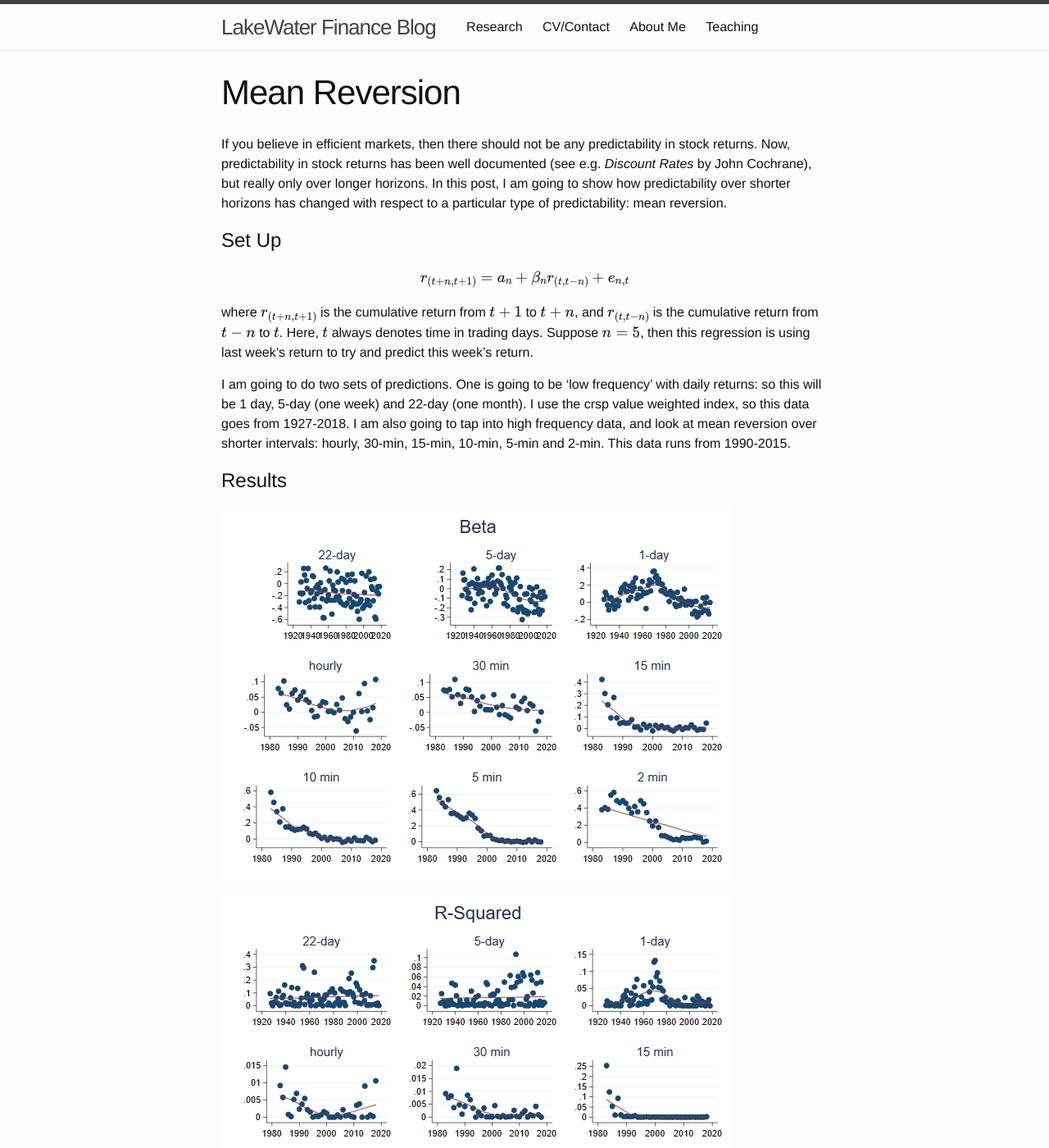
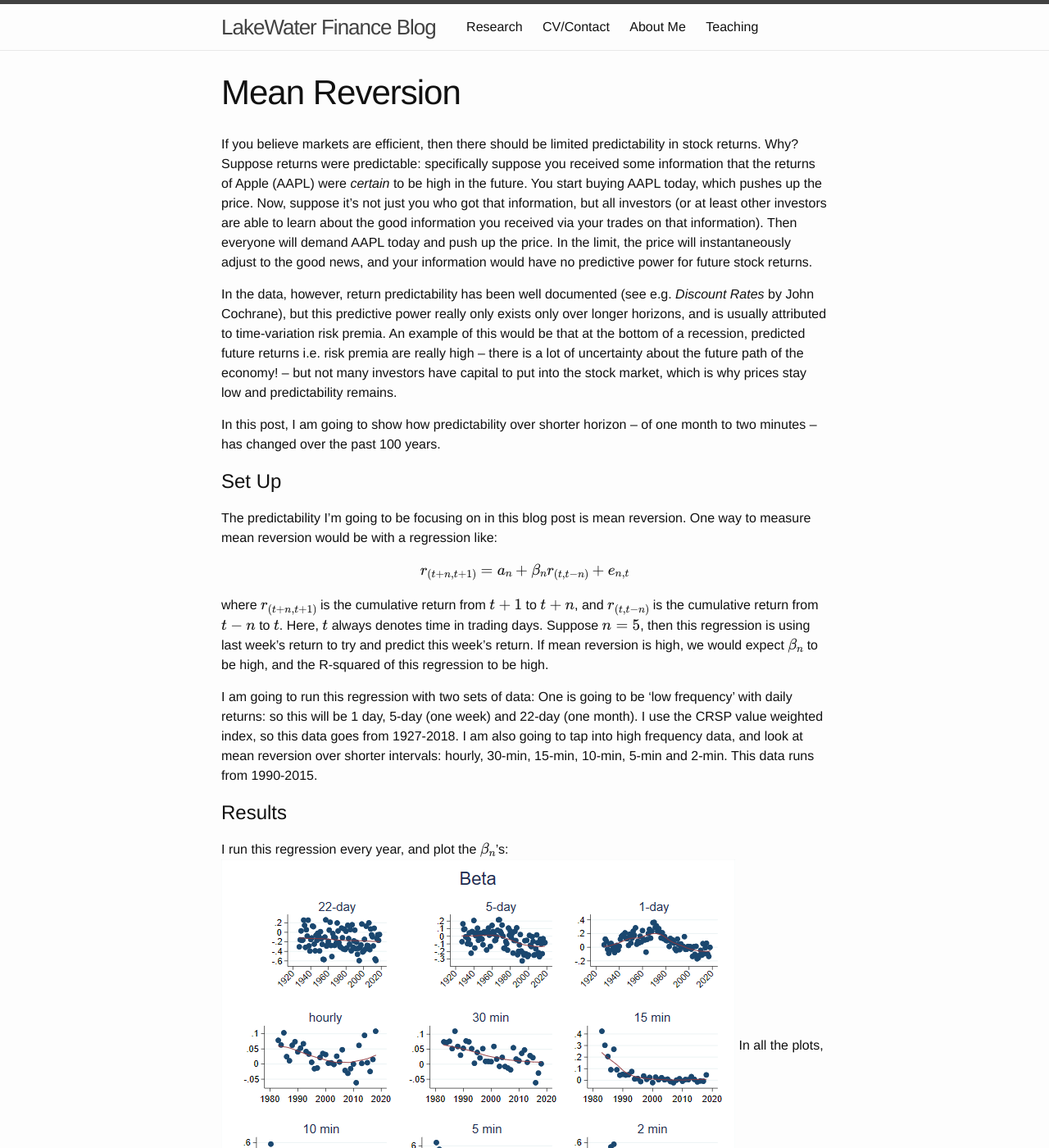
Before and after one commit to mcsammon/mcsammon.github.io, a Jekyll site: the page built from _posts/2020-06-12-meanreversion.md, in a window 1280 px wide and 1400 px high. Shown: the whole window at 82% size. Built offline with Jekyll 4.4.1, drawn with Linux system fonts in a browser that asks for light colours; formulas are drawn with MathJax 3; comment, search, counter and statistics services are not loaded; some of the changed text lies outside the part shown.

Commit message:
new post images

```diff
--- a/_posts/2020-06-12-meanreversion.md
+++ b/_posts/2020-06-12-meanreversion.md
@@ -3,20 +3,29 @@
 title:  "Mean Reversion"
 ---
 
-If you believe in efficient markets, then there should not be any predictability in stock returns.  Now, predictability in stock returns has been well documented (see e.g. *Discount Rates* by John Cochrane), but really only over longer horizons.  In this post, I am going to show how predictability over shorter horizons has changed with respect to a particular type of predictability: mean reversion.
+If you believe markets are efficient, then there should be limited predictability in stock returns.  Why?  Suppose returns were predictable: specifically suppose you received some information that the returns of Apple (AAPL) were *certain* to be high in the future.  You start buying AAPL today, which pushes up the price.  Now, suppose it's not just you who got that information, but all investors (or at least other investors are able to learn about the good information you received via your trades on that information).  Then everyone will demand AAPL today and push up the price.  In the limit, the price will instantaneously adjust to the good news, and your information would have no predictive power for future stock returns.
+
+In the data, however, return predictability has been well documented (see e.g. *Discount Rates* by John Cochrane), but this predictive power really only exists only over longer horizons, and is usually attributed to time-variation risk premia.  An example of this would be that at the bottom of a recession, predicted future returns i.e. risk premia are really high -- there is a lot of uncertainty about the future path of the economy! -- but not many investors have capital to put into the stock market, which is why prices stay low and predictability remains.
+
+In this post, I am going to show how predictability over shorter horizon -- of one month to two minutes -- has changed over the past 100 years.
 
 # Set Up
 
+The predictability I'm going to be focusing on in this blog post is mean reversion.  One way to measure mean reversion would be with a regression like:
 \begin{equation}
 r_{(t+n,t+1)}=a_n + \beta_{n}r_{(t,t-n)}  + e_{n,t}
 \end{equation}
-where $$r_{(t+n,t+1)}$$ is the cumulative return from $$t+1$$ to $$t+n$$,  and $$r_{(t,t-n)}$$ is the cumulative return from $$t-n$$ to $$t$$.  Here, $$t$$ always denotes time in trading days.  Suppose $$n=5$$, then this regression is using last week's return to try and predict this week's return.
+where $$r_{(t+n,t+1)}$$ is the cumulative return from $$t+1$$ to $$t+n$$,  and $$r_{(t,t-n)}$$ is the cumulative return from $$t-n$$ to $$t$$.  Here, $$t$$ always denotes time in trading days.  Suppose $$n=5$$, then this regression is using last week's return to try and predict this week's return.  If mean reversion is high, we would expect $$\beta_n$$ to be high, and the R-squared of this regression to be high.
 
-I am going to do two sets of predictions.  One is going to be 'low frequency' with daily returns: so this will be 1 day, 5-day (one week) and 22-day (one month).  I use the crsp value weighted index, so this data goes from 1927-2018.  I am also going to tap into high frequency data, and look at mean reversion over shorter intervals: hourly, 30-min, 15-min, 10-min, 5-min and 2-min.  This data runs from 1990-2015.
+I am going to run this regression with two sets of data: One is going to be 'low frequency' with daily returns: so this will be 1 day, 5-day (one week) and 22-day (one month).  I use the CRSP value weighted index, so this data goes from 1927-2018.  I am also going to tap into high frequency data, and look at mean reversion over shorter intervals: hourly, 30-min, 15-min, 10-min, 5-min and 2-min.  This data runs from 1990-2015.
 
 # Results
 
+I run this regression every year, and plot the $$\beta_n$$'s:
 ![fig](/Post_Images/6_6_2020/beta.png)
+In all the plots, the red line represents a moving-average of the yearly betas. For the 22-day and 5-day frequency
+
+From the same regressions, I plot the R-squared i.e. the percent of variation in future returns, $$r_{(t+n,t+1)}$$, explained by past returns $$r_{(t,t-n)}$$.
 
 ![fig](/Post_Images/6_6_2020/r2.png)
 
```
Also changed, not shown: Post_Images/6_6_2020/beta.png, Post_Images/6_6_2020/r2.png.
